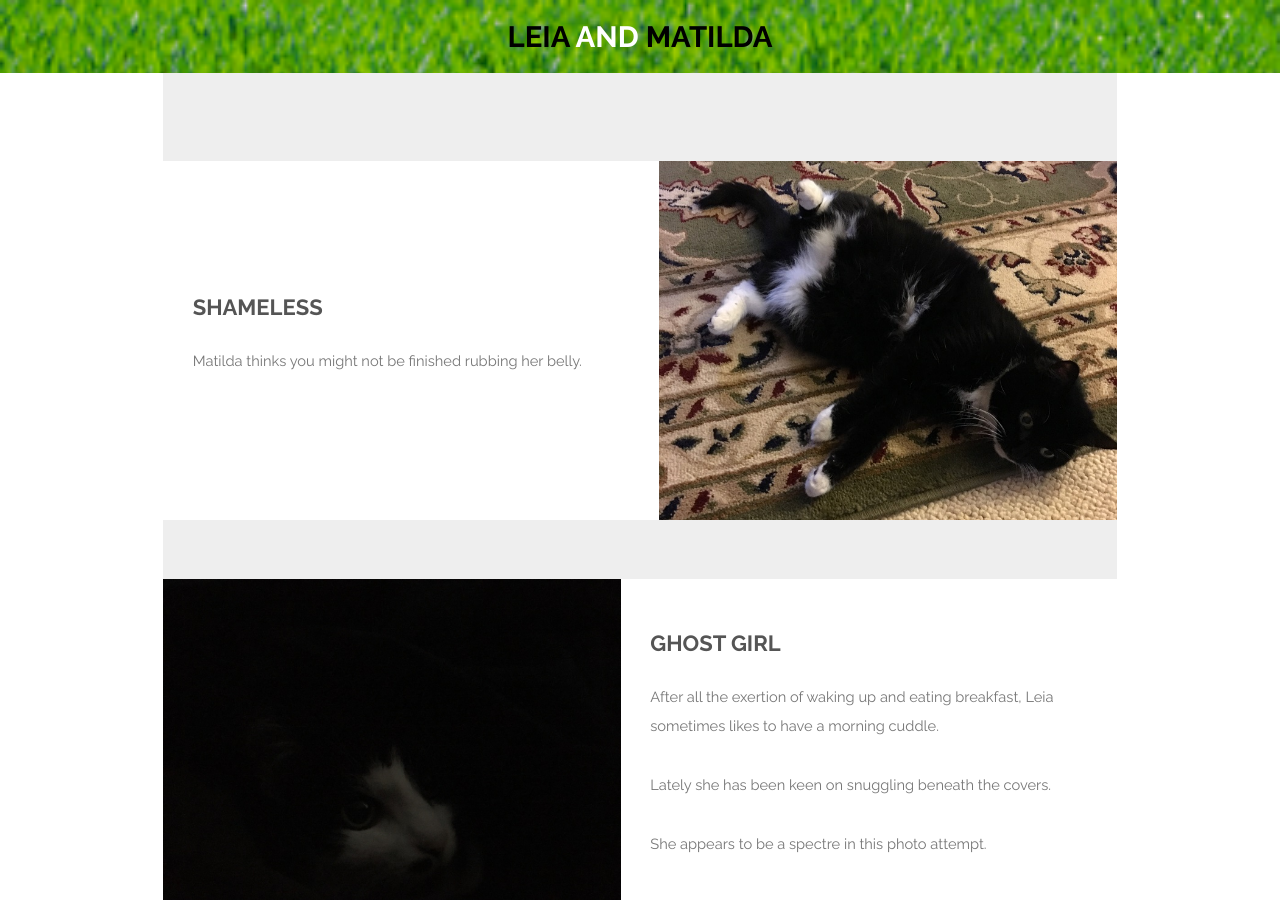
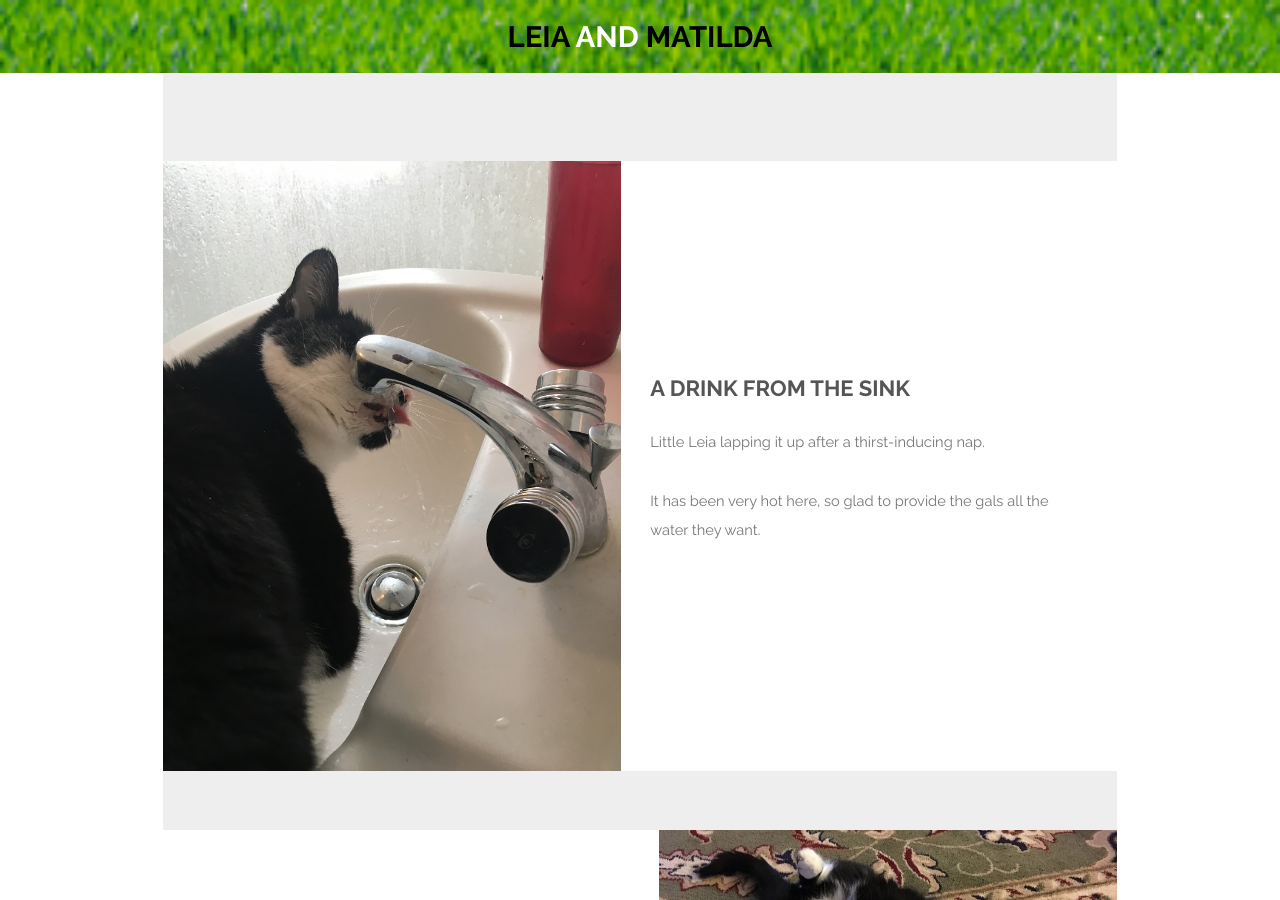
Before and after one commit to jaypalexa/leia-and-matilda, a Jekyll site: the page built from index.md, in a window 1280 px wide and 900 px high. Built offline with Jekyll 4.4.1, drawn with Linux system fonts in a browser that asks for light colours.

Commit message:
"A Drink From The Sink" post.

```diff
--- a/index.md
+++ b/index.md
@@ -6,6 +6,14 @@ description: A photo essay by Leia and Matilda
 ---
 <section id="one" class="wrapper style1">
   <div class="inner">
+    <article class="feature left">
+      <span class="image"><a href="{{ site.url }}{{ site.baseurl }}/assets/images/20170608_0938_leia_sink1.jpg"><img src="{{ site.url }}{{ site.baseurl }}/assets/images/20170608_0938_leia_sink1.jpg" /></a></span>
+      <div class="content">
+        <h2>A Drink From The Sink</h2>
+        <p>Little Leia lapping it up after a thirst-inducing nap.</p>
+		<p>It has been very hot here, so glad to provide the gals all the water they want.</p>
+      </div>
+    </article>
     <article class="feature right">
       <span class="image"><a href="{{ site.url }}{{ site.baseurl }}/assets/images/20170605_1912_matilda.jpg"><img src="{{ site.url }}{{ site.baseurl }}/assets/images/20170605_1912_matilda.jpg" /></a></span>
       <div class="content">
```
Also changed, not shown: assets/images/20170613_1011_matilda.jpg (added).
